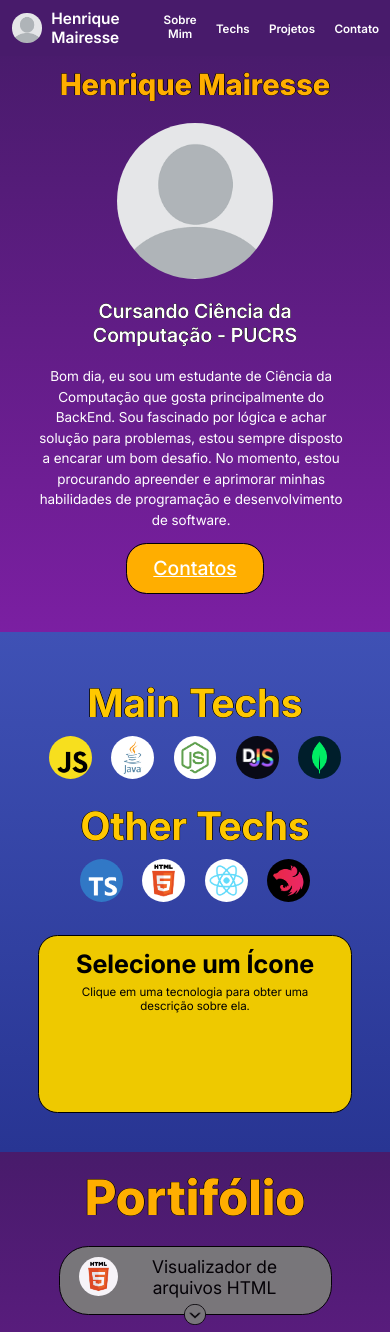
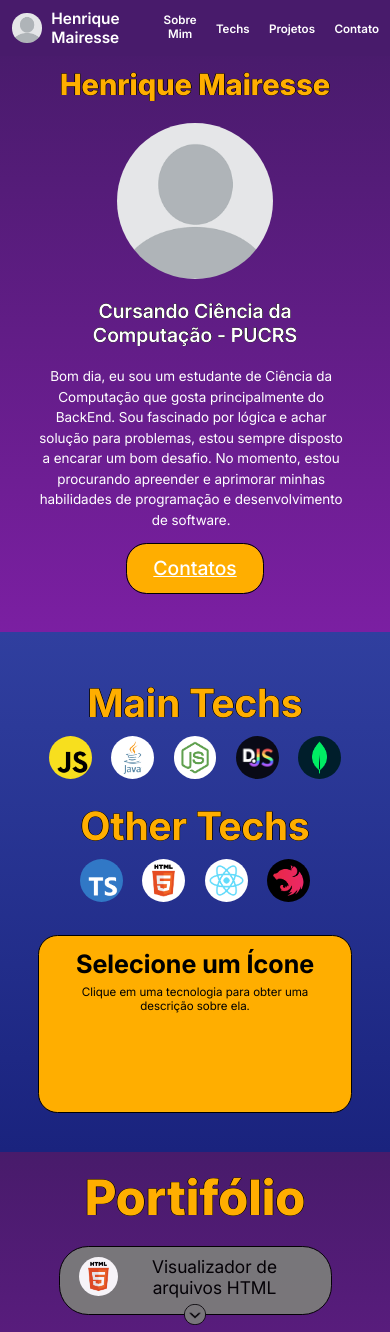
Before and after one commit to henriquemairesse/Sprint-5-AGES, a React (Vite) app in the folder Portifolio/: page / in a window 390 px wide. Shown: the top 1332 px of the page. Built offline with nearby package versions, Linux system fonts and the light colour scheme.

Commit message:
Update SecondSection.css

```diff
--- a/Portifolio/src/main/secondSection/SecondSection.css
+++ b/Portifolio/src/main/secondSection/SecondSection.css
@@ -1,5 +1,5 @@
 .SecondSection {
-    background-image: linear-gradient(180deg, #3F51B5, #283593);
+    background-image: linear-gradient(180deg, #303F9F, #1A237E);
     width: 100%;
     min-height: 40vw;
     height: fit-content;
@@ -36,7 +36,7 @@
     font-size: 4vw;
     font-weight: bold;
     font-family: 'Inter', sans-serif;
-    color: #B8860B;
+    color: #FFAE00;
     margin-left: 2vw;
     margin-right: 2vw;
     text-align: center;
@@ -67,7 +67,7 @@
     font-size: 4vw;
     font-weight: bold;
     font-family: 'Inter', sans-serif;
-    color: #B8860B;
+    color: #FFAE00;
     margin-left: 2vw;
     margin-right: 2vw;
     text-align: center;
@@ -94,7 +94,7 @@
     min-height: 35vw;
     align-items: center;
     flex-direction: column;
-    background-color: #B8860B  ;
+    background-color: #FFAE00  ;
     align-content: center;
     margin-right: 10vw;
     border-radius: 5vw;
@@ -150,7 +150,6 @@
     }
     .SecondSectionMainTechsTitle {
         font-size: 10vw;
-        color: #FFC800;
     }
     .SecondSectionOtherTechs {
         width: 80vw;
@@ -158,13 +157,11 @@
     }
     .SecondSectionOtherTechsTitle {
         font-size: 10vw;
-        color: #FFC800 ;
     }
     .SecondSectionDesc {
         margin-right: 0;
         width: 80vw;
         height: 45vw;
-        background-color: #EEC900;
     }
     .SecondSectionDescTitle {
         font-size: 6.5vw;
```
